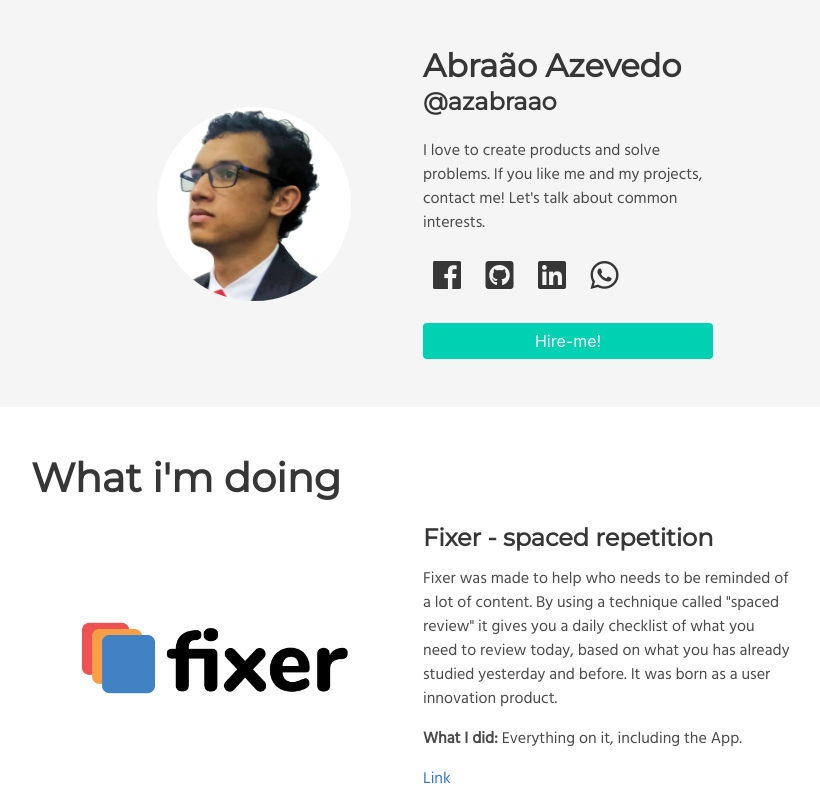
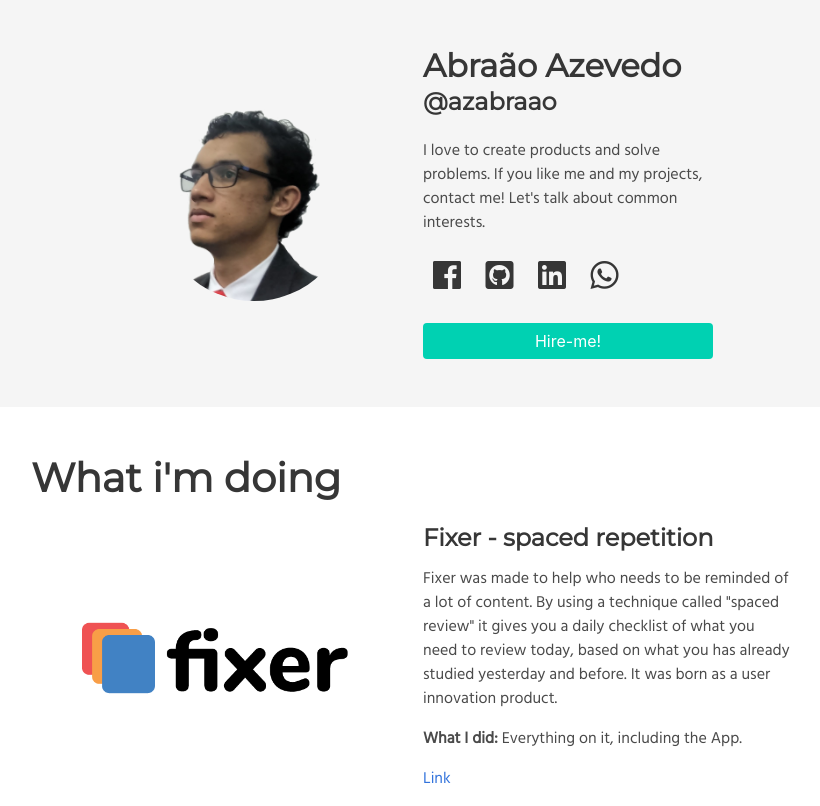
Before and after one commit to azabraao/azabraao.github.io, a plain HTML site: page index.html in a window 1280 px wide. Shown: the top 806 px of the page, without its empty margins (229-1049 px from the left). Drawn offline with Linux system fonts and the light colour scheme.

Commit message:
profile pic from jpg to png

```diff
--- a/index.html
+++ b/index.html
@@ -16,7 +16,7 @@
         <div class="columns is-centered is-vcentered">
             <div class="column is-5-tablet is-3-desktop">
                 <figure class="image is-3rem-padding">
-                    <img class="is-rounded" src="img/foto.jpg">
+                    <img class="is-rounded" src="img/profile-pic.png">
                 </figure>
             </div>
             <div class="column is-6-tablet is-3-desktop">
```
Also changed, not shown: img/foto.jpg (deleted), img/profile-pic.png (added).
